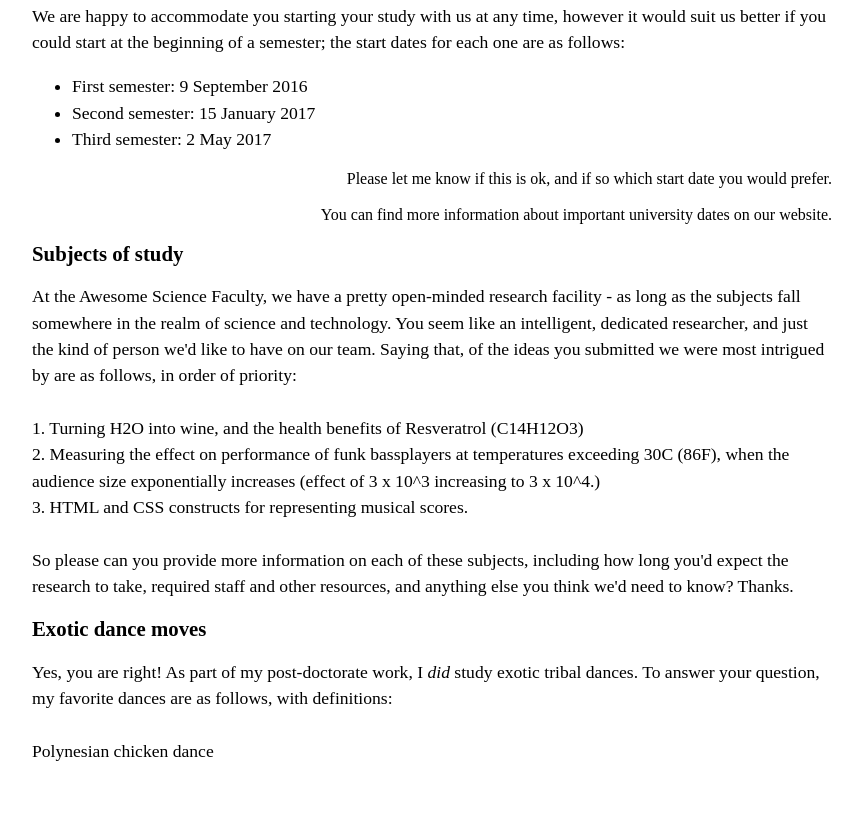
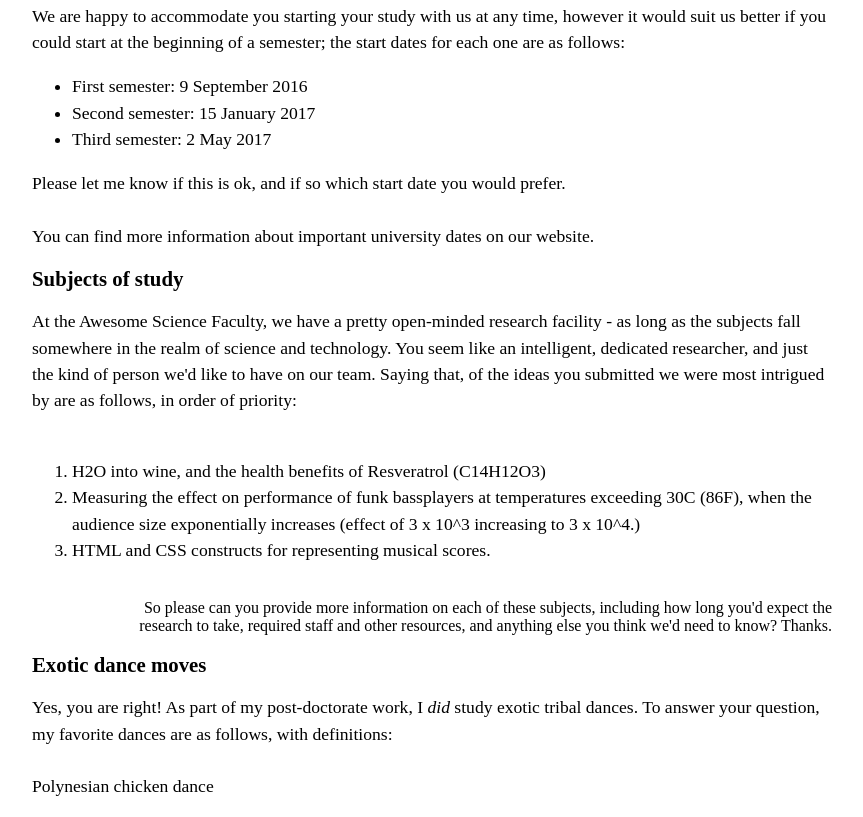
Before and after one commit to AarikGuy/M3.2, a plain HTML site: page index.html in a window 1280 px wide. Shown: the part 576-1393 px from the top of the page, without its empty margins (208-1071 px from the left). Before the commit the page ends 1358 px from the top, so only its background shows below. Drawn offline with Linux system fonts and the light colour scheme; a script that the page names is missing.

Commit message:
fixed ordered list

```diff
--- a/index.html
+++ b/index.html
@@ -47,11 +47,11 @@
           <li>Second semester: 15 January 2017</li>
           <li>Third semester: 2 May 2017</li>
         </ul>
-
+    </p>
+    <p>
       Please let me know if this is ok, and if so which start date you would prefer.<br>
       <br>
       You can find more information about important university dates on our website.<br>
-
     </p>
     <h2>Subjects of study</h2>
       <p>
@@ -60,10 +60,13 @@
         the kind of person we'd like to have on our team. Saying that, of the ideas you submitted we were most intrigued<br>
         by are as follows, in order of priority:<br>
         <br>
-        1. Turning H2O into wine, and the health benefits of Resveratrol (C14H12O3)<br>
-        2. Measuring the effect on performance of funk bassplayers at temperatures exceeding 30C (86F), when the<br>
-        audience size exponentially increases (effect of 3 x 10^3 increasing to 3 x 10^4.)<br>
-        3. HTML and CSS constructs for representing musical scores.<br>
+          <ol>
+            <li> H2O into wine, and the health benefits of Resveratrol (C14H12O3) </li>
+            <li> Measuring the effect on performance of funk bassplayers at temperatures exceeding 30C (86F), when the<br>
+              audience size exponentially increases (effect of 3 x 10^3 increasing to 3 x 10^4.)</li>
+            <li>HTML and CSS constructs for representing musical scores. </li>
+          </ol>
+
         <br>
         So please can you provide more information on each of these subjects, including how long you'd expect the<br>
         research to take, required staff and other resources, and anything else you think we'd need to know? Thanks.<br>
```
